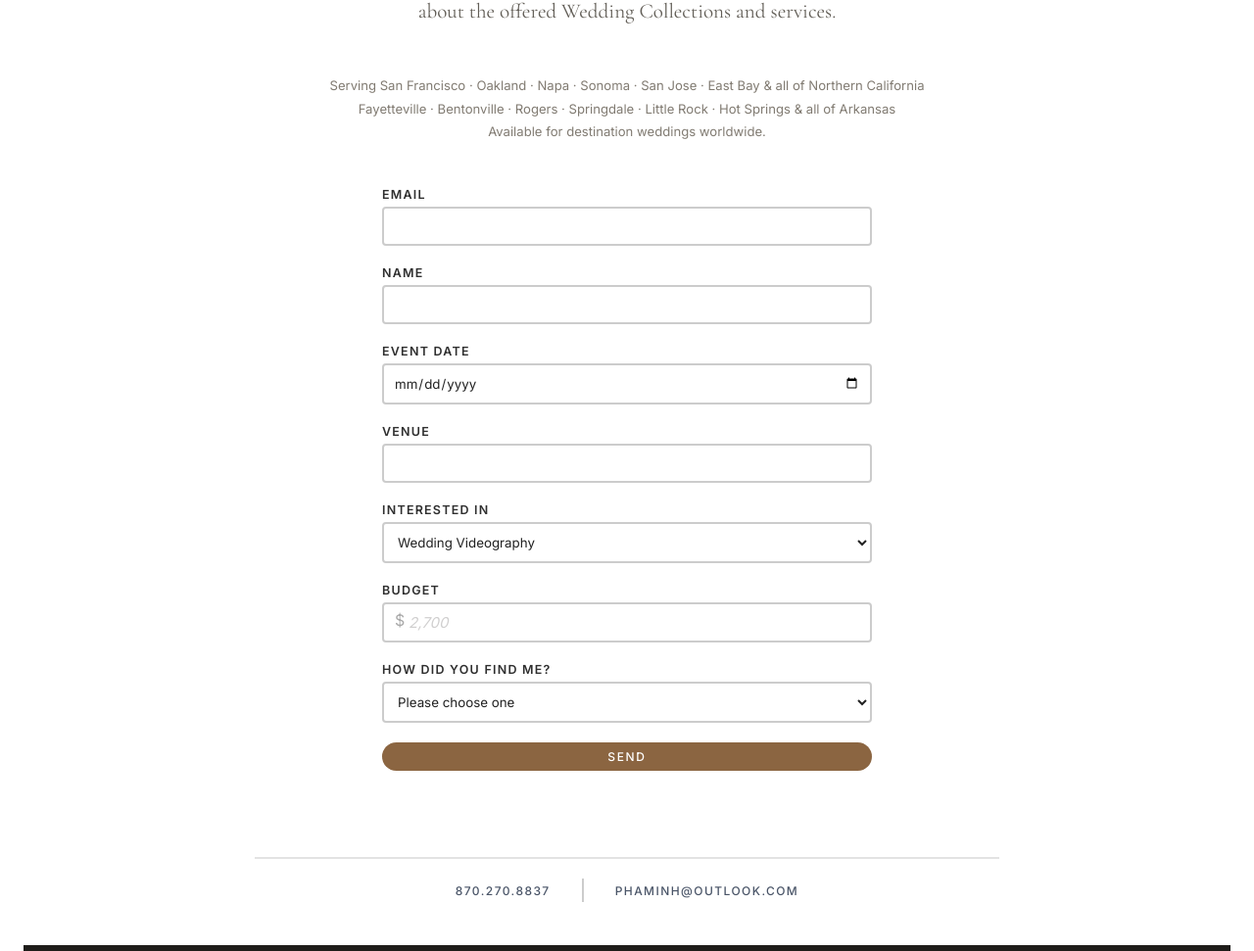
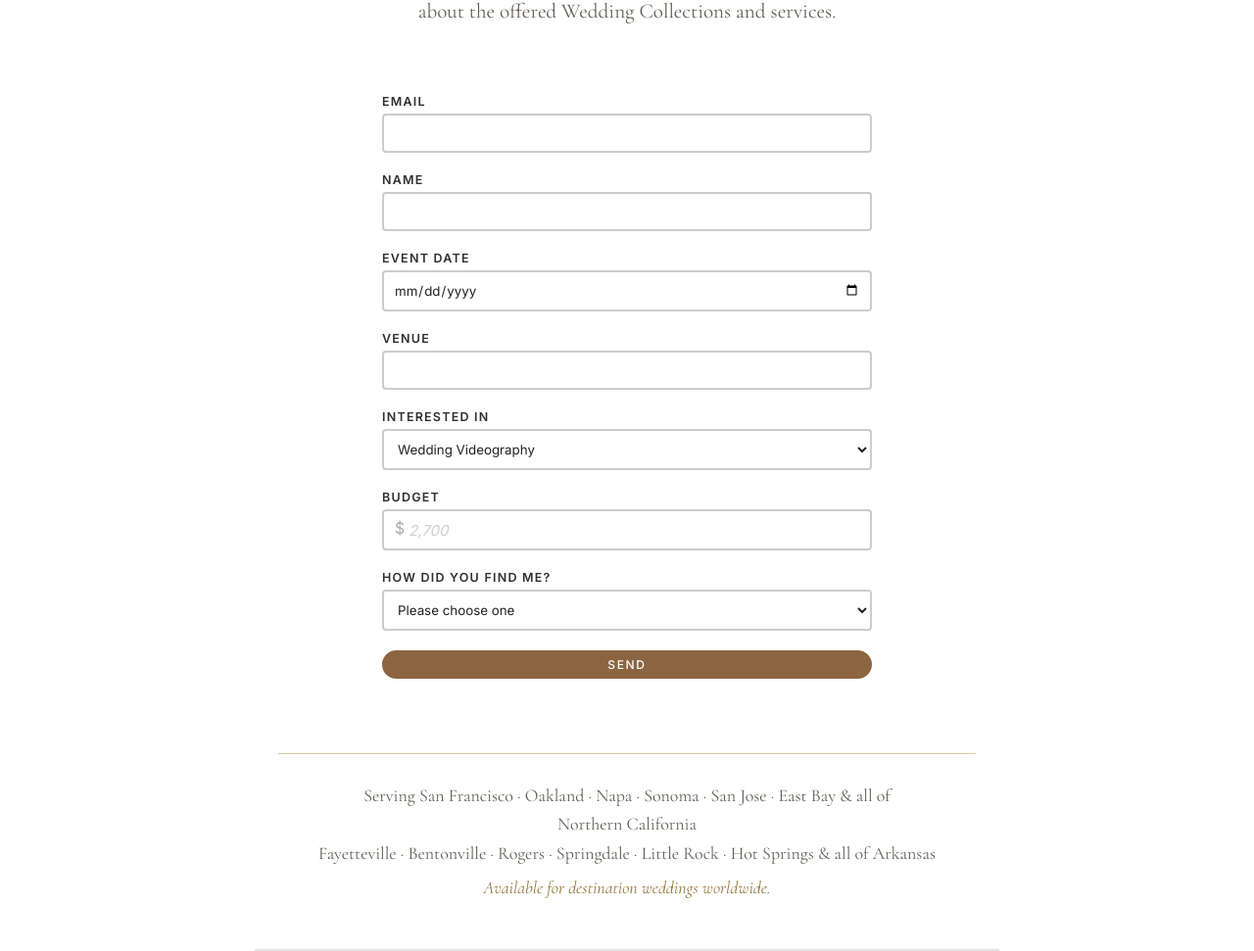
Before and after one commit to iphaminh/iphaminh, a React (Create React App) app: page /contact in a window 1280 px wide. Shown: the part 695-1666 px from the top of the page at 98% size. Built offline with nearby package versions, Linux system fonts and the light colour scheme.

Commit message:
style: move service areas below contact form

```diff
--- a/src/pages/Contact/Contact.css
+++ b/src/pages/Contact/Contact.css
@@ -35,12 +35,27 @@
 }
 
 .contact-page-service-area {
-  margin: 0 0 1.5rem;
-  font-family: 'Inter', sans-serif;
-  font-size: 0.82rem;
-  line-height: 1.8;
-  color: #817b72;
+  max-width: 680px;
+  margin: 2.25rem auto 0;
+  padding: 1.75rem 1rem 0;
+  border-top: 1px solid #d8c79e;
+  font-family: 'Cormorant Garamond', Georgia, serif;
+  font-size: 1.12rem;
+  font-weight: 400;
+  line-height: 1.65;
+  color: #625e57;
   text-align: center;
+  text-wrap: pretty;
+}
+
+.contact-page-service-area span {
+  display: block;
+}
+
+.contact-page-destination-note {
+  margin-top: 0.35rem;
+  color: #92773c;
+  font-style: italic;
 }
 
 .contact-footer {
@@ -79,6 +94,12 @@
     line-height: 1.6;
   }
 
+  .contact-page-service-area {
+    margin-top: 1.75rem;
+    padding: 1.5rem 0.25rem 0;
+    font-size: 1.04rem;
+  }
+
   .contact-footer {
     flex-direction: column;
     gap: 0.75rem;
--- a/src/pages/Contact/Contact.js
+++ b/src/pages/Contact/Contact.js
@@ -46,15 +46,14 @@ const Contact = () => {
             Please fill out the contact form below to get more detailed
             information about the offered Wedding Collections and services.
           </p>
-          <p className="contact-page-service-area">
-            Serving San Francisco · Oakland · Napa · Sonoma · San Jose · East Bay &amp; all of Northern California
-            <br />
-            Fayetteville · Bentonville · Rogers · Springdale · Little Rock · Hot Springs &amp; all of Arkansas
-            <br />
-            Available for destination weddings worldwide.
-          </p>
 
           <ContactForm />
+
+          <p className="contact-page-service-area">
+            <span>Serving San Francisco · Oakland · Napa · Sonoma · San Jose · East Bay &amp; all of Northern California</span>
+            <span>Fayetteville · Bentonville · Rogers · Springdale · Little Rock · Hot Springs &amp; all of Arkansas</span>
+            <span className="contact-page-destination-note">Available for destination weddings worldwide.</span>
+          </p>
 
           <div className="contact-footer">
             <span>870.270.8837</span>
```
